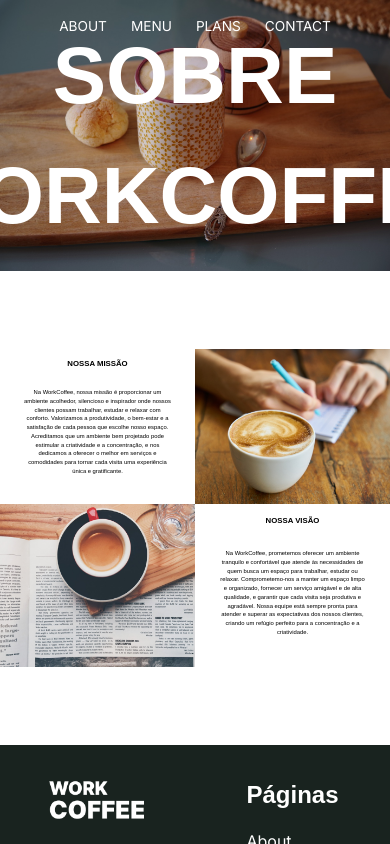
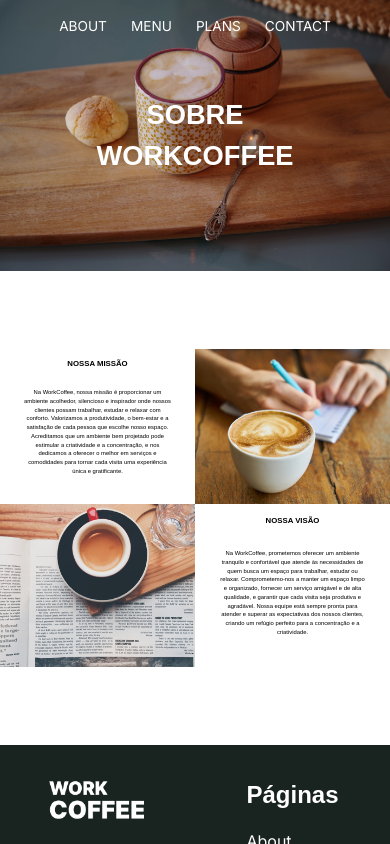
Before and after one commit to alisonnRB/Work-Coffee, a Next.js app: page /about in a window 390 px wide. Built offline with nearby package versions, Linux system fonts and the light colour scheme.

Commit message:
about are responsive

```diff
--- a/src/components/AboutPageComponents/about/index.jsx
+++ b/src/components/AboutPageComponents/about/index.jsx
@@ -10,8 +10,8 @@ export default function About() {
             <span className="flex">
 
                 <aside className="w-1/2 flex flex-col items-center justify-around px-[6%] pb-[5%]">
-                    <h1 className="font-bold text-[2vw]">NOSSA MISSÃO</h1>
-                    <p className="font-medium text-center text-[1.5vw]">Na WorkCoffee, nossa missão é proporcionar um ambiente acolhedor, silencioso e inspirador onde nossos clientes possam trabalhar, estudar e relaxar com conforto. Valorizamos a produtividade, o bem-estar e a satisfação de cada pessoa que escolhe nosso espaço. Acreditamos que um ambiente bem projetado pode estimular a criatividade e a concentração, e nos dedicamos a oferecer o melhor em serviços e comodidades para tornar cada visita uma experiência única e gratificante.</p>
+                    <h1 className="font-bold AboutTitle">NOSSA MISSÃO</h1>
+                    <p className="font-medium text-center AboutText">Na WorkCoffee, nossa missão é proporcionar um ambiente acolhedor, silencioso e inspirador onde nossos clientes possam trabalhar, estudar e relaxar com conforto. Valorizamos a produtividade, o bem-estar e a satisfação de cada pessoa que escolhe nosso espaço. Acreditamos que um ambiente bem projetado pode estimular a criatividade e a concentração, e nos dedicamos a oferecer o melhor em serviços e comodidades para tornar cada visita uma experiência única e gratificante.</p>
                 </aside>
 
                 <Image
@@ -26,8 +26,8 @@ export default function About() {
             <span className="flex flex-row-reverse">
 
                 <aside className="w-1/2 flex flex-col items-center justify-around px-[6%] pb-[5%]">
-                    <h1 className="font-bold text-[2vw]">NOSSA VISÃO</h1>
-                    <p className="font-medium text-center text-[1.5vw]">Na WorkCoffee, prometemos oferecer um ambiente tranquilo e confortável que atende às necessidades de quem busca um espaço para trabalhar, estudar ou relaxar. Comprometemo-nos a manter um espaço limpo e organizado, fornecer um serviço amigável e de alta qualidade, e garantir que cada visita seja produtiva e agradável. Nossa equipe está sempre pronta para atender e superar as expectativas dos nossos clientes, criando um refúgio perfeito para a concentração e a criatividade.</p>
+                    <h1 className="font-bold AboutTitle">NOSSA VISÃO</h1>
+                    <p className="font-medium text-center AboutText">Na WorkCoffee, prometemos oferecer um ambiente tranquilo e confortável que atende às necessidades de quem busca um espaço para trabalhar, estudar ou relaxar. Comprometemo-nos a manter um espaço limpo e organizado, fornecer um serviço amigável e de alta qualidade, e garantir que cada visita seja produtiva e agradável. Nossa equipe está sempre pronta para atender e superar as expectativas dos nossos clientes, criando um refúgio perfeito para a concentração e a criatividade.</p>
                 </aside>
 
                 <Image
--- /dev/null
+++ b/src/components/AboutPageComponents/capa/index.css
@@ -0,0 +1,11 @@
+.aboutCapa{
+    font-size: clamp(0px, 7vw, 5rem);
+}
+
+.AboutTitle{
+    font-size: clamp(0px, 2vw, 3rem);
+}
+
+.AboutText{
+    font-size: clamp(0px, 1.5vw, 1.5rem);
+}
--- a/src/components/AboutPageComponents/capa/index.jsx
+++ b/src/components/AboutPageComponents/capa/index.jsx
@@ -1,5 +1,7 @@
 import Image from "next/image";
 import AboutCapa from '../../../assets/aboutCapa.png';
+
+import './index.css';
 
 export default function Capa() {
     return (
@@ -12,7 +14,7 @@ export default function Capa() {
                 draggable={false}
             />
 
-            <h1 className="absolute text-center text-white text-[5em] font-extrabold">SOBRE <br /> WORKCOFFEE</h1>
+            <h1 className="absolute text-center text-white aboutCapa font-extrabold">SOBRE <br /> WORKCOFFEE</h1>
         </section>
     );
 }
```
